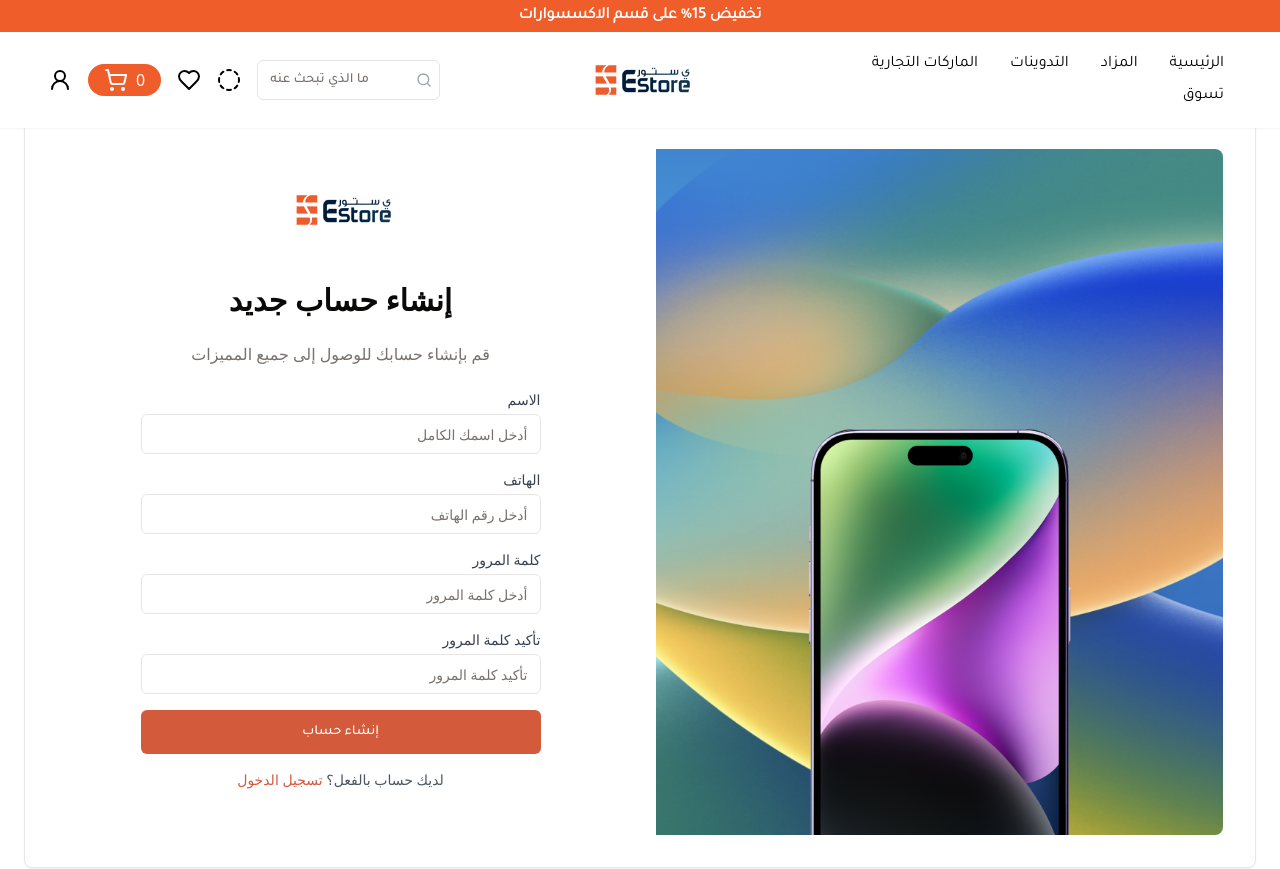
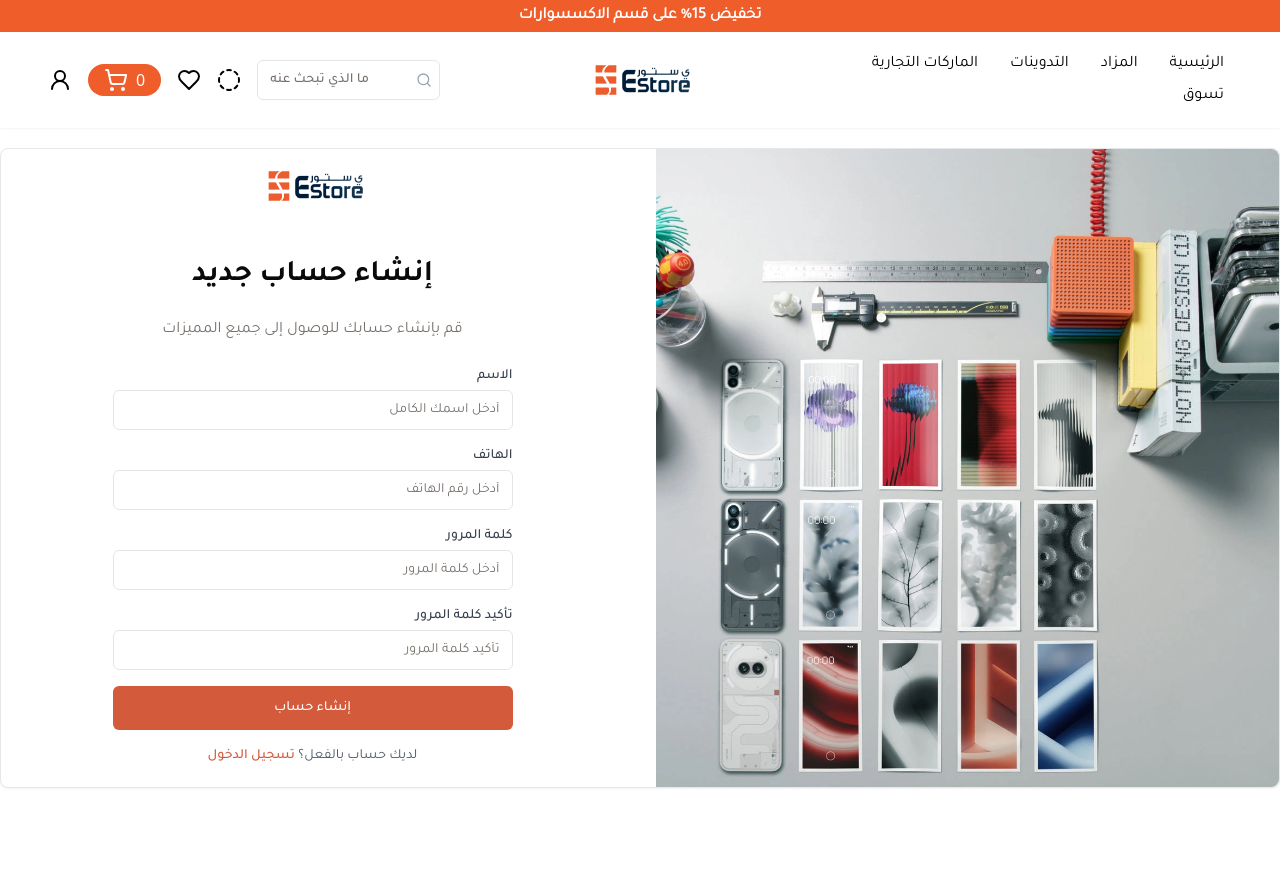
Before and after one commit to devhouse-org/e-store-frontend, a React (Vite) app: page /signup in a window 1280 px wide. Shown: the top 869 px of the page. Built offline with nearby package versions, Linux system fonts and the light colour scheme.

Commit message:
login signup pages

```diff
--- a/src/components/Pagination.tsx
+++ b/src/components/Pagination.tsx
@@ -5,11 +5,10 @@ const Pagination = () => {
         <li key={pageNumber}>
           <a
             href="#"
-            className={`block h-8 w-8 rounded ${
-              pageNumber === 1
-                ? "border-orange-400 bg-orange-400 text-white"
-                : "border border-gray-100 bg-white text-center leading-8 text-gray-900"
-            }`}
+            className={` h-8 w-8 flex justify-center items-center rounded-full ${pageNumber === 1
+              ? "border-orange-400 bg-orange-400 text-white"
+              : "border border-gray-100 bg-white text-center leading-8 text-gray-900"
+              }`}
           >
             {pageNumber}
           </a>
--- a/src/pages/auth/Signup.tsx
+++ b/src/pages/auth/Signup.tsx
@@ -18,16 +18,16 @@ const Signup = () => {
   };
 
   return (
-    <div className="h-screen p-6">
-      <Card className="h-full">
-        <CardContent className="p-8 h-full">
+    <div className="h-screen p6 pt-14 mx-4 md:mx-0">
+      <Card className="bgblack h-[80vh] container mx-auto">
+        <CardContent className="p-0 h-full">
           <div className="flex flex-col h-full">
             <div className="grid gap-8 md:grid-cols-2 md:grid-flow-col-reverse flex-1">
               {/* Decorative Image with iPhone Frame */}
               <div className="hidden md:block h-full">
                 <div className="relative w-full h-full flex items-center justify-center">
                   <img
-                    src="src/assets/images/login_phone.png"
+                    src="src/assets/images/signup_bg.webp"
                     alt="Decorative"
                     className="absolute inset-0 object-cover w-full h-full rounded-r-lg"
                   />
@@ -41,8 +41,8 @@ const Signup = () => {
                   alt="E-store Logo"
                   className="h-8 mb-8"
                 />
-                <h2 className="text-3xl font-bold">إنشاء حساب جديد</h2>
-                <p className="text-muted-foreground text-center max-w-[400px]">
+                <h2 className="text-3xl font-tajawal-bold">إنشاء حساب جديد</h2>
+                <p className="text-muted-foreground text-center max-w-[400px] font-tajawal-regular">
                   قم بإنشاء حسابك للوصول إلى جميع المميزات
                 </p>
 
@@ -52,13 +52,13 @@ const Signup = () => {
                 >
                   <div className="space-y-4">
                     <div>
-                      <label className="block text-sm font-medium text-gray-700 mb-1">
+                      <label className="block text-sm font-tajawal-medium text-gray-700 mb-1">
                         الاسم
                       </label>
                       <Input
                         type="text"
                         required
-                        className="w-full text-right"
+                        className="w-full text-right font-tajawal-regular"
                         placeholder="أدخل اسمك الكامل"
                         value={formData.name}
                         onChange={(e) =>
@@ -67,13 +67,13 @@ const Signup = () => {
                       />
                     </div>
                     <div>
-                      <label className="block text-sm font-medium text-gray-700 mb-1">
+                      <label className="block text-sm font-tajawal-medium text-gray-700 mb-1">
                         الهاتف
                       </label>
                       <Input
                         type="tel"
                         required
-                        className="w-full text-right"
+                        className="w-full text-right font-tajawal-regular"
                         placeholder="أدخل رقم الهاتف"
                         value={formData.phone}
                         onChange={(e) =>
@@ -82,13 +82,13 @@ const Signup = () => {
                       />
                     </div>
                     <div>
-                      <label className="block text-sm font-medium text-gray-700 mb-1">
+                      <label className="block text-sm font-tajawal-medium text-gray-700 mb-1">
                         كلمة المرور
                       </label>
                       <Input
                         type="password"
                         required
-                        className="w-full"
+                        className="w-full font-tajawal-regular"
                         placeholder="أدخل كلمة المرور"
                         value={formData.password}
                         onChange={(e) =>
@@ -97,13 +97,13 @@ const Signup = () => {
                       />
                     </div>
                     <div>
-                      <label className="block text-sm font-medium text-gray-700 mb-1">
+                      <label className="block text-sm font-tajawal-medium text-gray-700 mb-1">
                         تأكيد كلمة المرور
                       </label>
                       <Input
                         type="password"
                         required
-                        className="w-full"
+                        className="w-full font-tajawal-regular"
                         placeholder="تأكيد كلمة المرور"
                         value={formData.confirmPassword}
                         onChange={(e) =>
@@ -119,14 +119,14 @@ const Signup = () => {
                   <Button
                     type="submit"
                     label="إنشاء حساب"
-                    className="w-full bg-[#D35A3B] hover:bg-[#bf4f33] h-11 mt-6"
+                    className="w-full bg-[#D35A3B] hover:bg-[#bf4f33] h-11 mt-6 font-tajawal-medium"
                   />
 
-                  <p className="text-center text-sm text-gray-600 mt-4">
+                  <p className="text-center text-sm text-gray-600 mt-4 font-tajawal-regular">
                     لديك حساب بالفعل؟{" "}
                     <Link
                       to="/login"
-                      className="text-[#D35A3B] hover:text-[#bf4f33] font-medium"
+                      className="text-[#D35A3B] hover:text-[#bf4f33] font-tajawal-medium"
                     >
                       تسجيل الدخول
                     </Link>
--- a/src/pages/brands/Brands.tsx
+++ b/src/pages/brands/Brands.tsx
@@ -38,7 +38,7 @@ const Brands = () => {
                     <input
                         type="text"
                         placeholder="ابحث عن علامة تجارية..."
-                        className="w-full px-4 py-2 pr-12 border border-gray-300 rounded-full focus:outline-none focus:ring-2 focus:ring-orange-500 focus:border-transparent font-tajawal-regular"
+                        className="w-full px-4 py-2 pr-12 border border-gray-300 rounded-full focus:outline-none focus:ring-2 focus:ring-orange-500 focus:border-transparent font-tajawal-medium text-right"
                         value={searchQuery}
                         onChange={(e) => setSearchQuery(e.target.value)}
                     />
@@ -60,9 +60,6 @@ const Brands = () => {
                                     className="max-w-full max-h-full object-contain group-hover:scale-105 transition-transform duration-300"
                                 />
                             </div>
-                            {/* <p className="text-center mt-2 text-gray-700 font-tajawal-medium group-hover:text-orange-500 transition-colors">
-                                {brand.name.replace(/-/g, ' ')}
-                            </p> */}
                         </Link>
                     ))}
                 </div>
@@ -70,7 +67,7 @@ const Brands = () => {
                 {/* No Results */}
                 {filteredBrands.length === 0 && (
                     <div className="text-center py-12">
-                        <p className="text-gray-500 font-tajawal-regular">
+                        <p className="text-gray-500 font-tajawal-medium">
                             لم يتم العثور على نتائج للبحث: {searchQuery}
                         </p>
                     </div>
--- a/src/pages/dashboard/ProfileDash.tsx
+++ b/src/pages/dashboard/ProfileDash.tsx
@@ -6,9 +6,9 @@ import { Link } from "react-router-dom";
 
 const ProfileDash: React.FC = () => {
   return (
-    <div className="h-screen p-6">
-      <Card className="h-full">
-        <CardContent className="p-8 h-full">
+    <div className="h-screen p6 pt-14 mx-4 md:mx-0">
+      <Card className="bgblack h-[80vh] container mx-auto">
+        <CardContent className="p-0 h-full">
           <div className="flex flex-col h-full">
             <div className="grid gap-8 md:grid-cols-2 md:grid-flow-col-reverse flex-1">
               {/* Decorative Image with iPhone Frame */}
@@ -29,8 +29,8 @@ const ProfileDash: React.FC = () => {
                   alt="E-store Logo"
                   className="h-8 mb-8"
                 />
-                <h2 className="text-3xl font-bold">أهلاً بك!</h2>
-                <p className="text-muted-foreground text-center max-w-[400px]">
+                <h2 className="text-3xl font-tajawal-bold">أهلاً بك!</h2>
+                <p className="text-muted-foreground text-center max-w-[400px] font-tajawal-regular">
                   سجل الدخول واستمتع بتجربة تسوق فريدة للأحدث الأجهزة
                   والإلكترونيات نتطلع لخدمتك!
                 </p>
@@ -39,25 +39,25 @@ const ProfileDash: React.FC = () => {
                   <Link to="/login">
                     <Button
                       label="تسجيل الدخول"
-                      className="w-full bg-[#D35A3B] hover:bg-[#bf4f33] h-11"
+                      className="w-full bg-[#D35A3B] hover:bg-[#bf4f33] h-11 font-tajawal-medium"
                     />
                   </Link>
                   <Link to="/signup">
                     <Button
                       label="إنشاء حساب"
                       variant="outline"
-                      className="w-full h-11"
+                      className="w-full h-11 font-tajawal-medium"
                     />
                   </Link>
                 </div>
 
                 <div className="flex items-center gap-4 w-full max-w-[400px] my-4">
                   <Separator className="flex-1" />
-                  <span className="text-muted-foreground">أو</span>
+                  <span className="text-muted-foreground font-tajawal-regular">أو</span>
                   <Separator className="flex-1" />
                 </div>
 
-                <button className="w-full max-w-[400px] h-11 flex items-center justify-center gap-3 bg-white hover:bg-gray-50 border border-gray-200 rounded-lg text-gray-600">
+                <button className="w-full max-w-[400px] h-11 flex items-center justify-center gap-3 bg-white hover:bg-gray-50 border border-gray-200 rounded-lg text-gray-600 font-tajawal-medium">
                   التسجيل باستخدام
                   <img
                     src="src/assets/images/google.png"
@@ -68,7 +68,7 @@ const ProfileDash: React.FC = () => {
 
                 {/* Social Media Links */}
                 <div className="text-center w-full max-w-[400px] mt-6">
-                  <p className="text-gray-600 mb-3">تابعنا على</p>
+                  <p className="text-gray-600 mb-3 font-tajawal-regular">تابعنا على</p>
                   <div className="flex justify-center gap-4">
                     <a
                       href="#"
```
Also changed, not shown: src/pages/auth/Login.tsx (+14 -14 lines), src/assets/images/signup_bg.webp (added).
